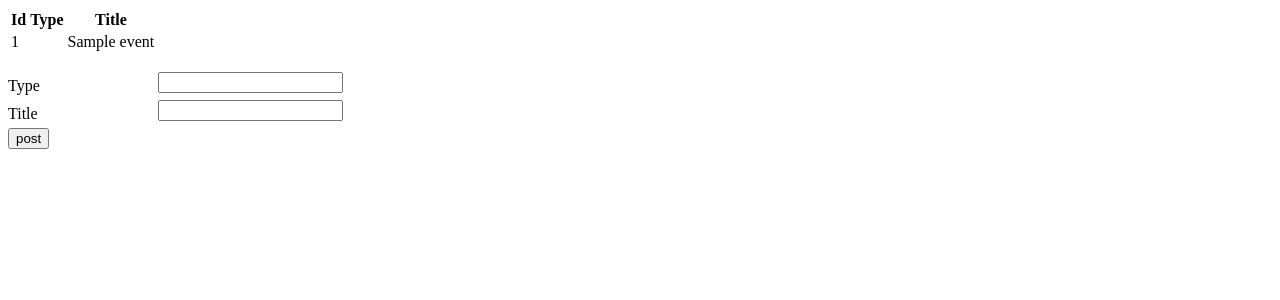
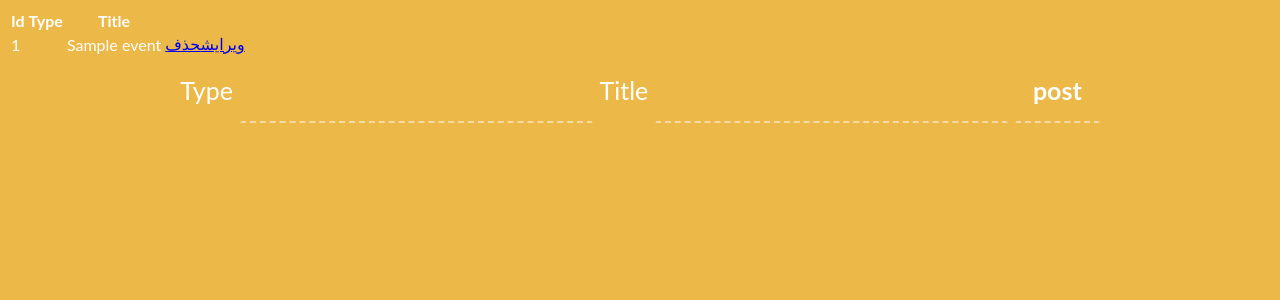
Before and after one commit to tayyebi/SKajular, a PHP site: page /events.php in a window 1280 px wide. Shown: the top 300 px of the page. Run offline with PHP 8.4, Linux system fonts and the light colour scheme; tables that the repository leaves empty or names only in its code hold one stand-in row (values such as "Sample post"); data that the repository does not hold is empty.

Commit message:
added theme by codepen.io/erlenmasson

```diff
--- a/css/events.css
+++ b/css/events.css
@@ -1,11 +1,158 @@
-form label {
-	float: left;
-	width: 150px;
-	margin-bottom: 5px;
-	margin-top: 5px;
-}
-.clear {
+body {
+	font-family: 'Lato', georgia;
+	font-size: 25px;
+	color: rgba(255, 255, 255, 1);
+	background-color: rgba(236, 181, 62, 0.95);
+	text-align: center;
+	font-weight: 300;
+	-webkit-font-smoothing: antialiased;
+  }
+
+  #contact-form {
+	max-width: 90%;
+	margin: 0 auto;
+  }
+
+  label {
+	font-weight: 400;
+	cursor: pointer;
+  }
+
+  textarea,
+  input {
+	border: none;
+	outline: none;
+	border-radius: 0;
+	text-align: center;
+	background: none;
+	font-weight: 700;
+	font-family: 'Lato', georgia;
+	font-size: 25px;
+	color: rgba(255, 255, 255, 1);
+	max-width: 90%;
+	padding: 1rem;
+	border: 2px dashed rgba(255, 255, 255, 0);
+	box-sizing: border-box;
+	cursor: text;
+  }
+
+  textarea {
+	text-align: left;
+	/* overflow:hidden; */
+
+	resize: none;
+	width: 90%;
+	border-color: rgba(255, 255, 255, 0)
+  }
+
+  textarea:focus {
+	background-color: rgba(255, 255, 255, 0.2);
+	border: 2px dashed rgba(255, 255, 255, 1);
+  }
+
+  textarea:focus:required:valid {
+	border: 2px solid rgba(255, 255, 255, 0);
+	border-bottom: 2px solid rgba(255, 255, 255, 0.2);
+  }
+
+  textarea:required:valid {
+	border-bottom: 2px solid rgba(255, 255, 255, 0.2);
+  }
+
+  input {
+	border-bottom: 2px dashed rgba(255, 255, 255, 0.5);
+  }
+
+  input:required,
+  textarea:required {
+	border-bottom: 2px dashed rgba(255, 255, 255, 0.5);
+  }
+
+  input:focus {
+	border-bottom: 2px dashed rgba(255, 255, 255, 1);
+	background-color: rgba(255, 255, 255, 0.2);
+  }
+
+  input:required:valid {
+	border-bottom: 2px solid rgba(255, 255, 255, 0.2);
+  }
+
+  input:required:invalid {
+	color: rgba(255, 255, 255, 0.5);
+  }
+
+  ::-webkit-input-placeholder {
+	text-align: center;
+	color: rgba(255, 255, 255, 0.4);
+	font-style: italic;
+	font-weight: 400;
+  }
+
+  :-moz-placeholder {
+	/* Firefox 18- */
+
+	text-align: center;
+	color: rgba(255, 255, 255, 0.4);
+	font-style: italic;
+	font-weight: 400;
+  }
+
+  ::-moz-placeholder {
+	/* Firefox 19+ */
+
+	text-align: center;
+	color: rgba(255, 255, 255, 0.4);
+	font-style: italic;
+	font-weight: 400;
+  }
+
+  :-ms-input-placeholder {
+	text-align: center;
+	color: rgba(255, 255, 255, 0.4);
+	font-style: italic;
+	font-weight: 400;
+  }
+
+  .expanding {
+	vertical-align: top;
+  }
+
+  .send-icn {
+	fill: rgba(255, 255, 255, 1)
+  }
+
+  .send-icn:hover {
+	fill: rgba(0, 0, 0, 1);
+	cursor: pointer;
+  }
+
+  button {
+	background: none;
+	border: none;
+	outline: none;
+	margin: 2vmax;
+  }
+
+  button:hover small {
+	opacity: 1;
+  }
+
+  small {
 	display: block;
-	clear: both;
-	width: 100%;
-}
+	opacity: 0;
+  }
+
+  .website {
+	opacity: 1;
+	font-size: 16px;
+	color: white;
+	position: relative;
+	text-align: center;
+	display: block;
+	margin-top: 7%;
+
+  }
+
+  .website a {
+	color: white;
+  }
--- a/datagrid.php
+++ b/datagrid.php
@@ -15,6 +15,7 @@ function tableHead( $result ) {
     foreach ( $x as $k => $y ) {
         echo '<th>' . ucfirst( $k ) . '</th>';
     }
+    echo '<th></th>';
     echo '</tr>';
     break;
     }
@@ -28,6 +29,8 @@ function tableBody( $result ) {
     foreach ( $x as $y ) {
         echo '<td>' . $y . '</td>';
     }
+    echo '<td><a href="' . $_SERVER['PHP_SELF'] . '?edit=' . $x['Id'] . '">ویرایش</a>';
+    echo '<a href="' . $_SERVER['PHP_SELF'] . '?delete=' . $x['Id'] . '">حذف</a></td>';
     echo '</tr>';
     }
     echo '</tbody>';
--- a/events.php
+++ b/events.php
@@ -55,19 +55,19 @@ if (isset($_POST['event']))
 
 <head>
   <meta charset="UTF-8">
-  <title>اسکژولار | روز <?php echo $date?></title>
+  <title>اسکژولار | رویداد <?php echo $date?></title>
 
   <link rel="stylesheet" href="css/events.css">
 </head>
 <body>
-    <form id="form1" name="form1" method="post" action="events.php">
+    <form method="post" action="events.php">
     <input type="hidden" name="Id" id="Id" />
-    <br class="clear" />
-    <label for="Type">Type</label><input type="text" name="Type" id="Type" />
-    <br class="clear" />
-    <label for="Title">Title</label><input type="text" name="Title" id="Title" />
-    <br class="clear" />
+    <label for="Type">Type</label>
+    <input type="text" name="Type" id="Type" />
+    <label for="Title">Title</label>
+    <input type="text" name="Title" id="Title" />
     <input type="submit" name="event" value="post" />
     </form>
 </body>
+<script  src="js/events.js"></script>
 </html>
--- /dev/null
+++ b/js/events.js
@@ -0,0 +1,68 @@
+// Auto resize input
+function resizeInput() {
+    $(this).attr('size', $(this).val().length);
+}
+
+$('input[type="text"], input[type="email"]')
+    // event handler
+    .keyup(resizeInput)
+    // resize on page load
+    .each(resizeInput);
+
+
+console.clear();
+// Adapted from georgepapadakis.me/demo/expanding-textarea.html
+(function(){
+
+  var textareas = document.querySelectorAll('.expanding'),
+
+      resize = function(t) {
+        t.style.height = 'auto';
+        t.style.overflow = 'hidden'; // Ensure scrollbar doesn't interfere with the true height of the text.
+        t.style.height = (t.scrollHeight + t.offset ) + 'px';
+        t.style.overflow = '';
+      },
+
+      attachResize = function(t) {
+        if ( t ) {
+          console.log('t.className',t.className);
+          t.offset = !window.opera ? (t.offsetHeight - t.clientHeight) : (t.offsetHeight + parseInt(window.getComputedStyle(t, null).getPropertyValue('border-top-width')));
+
+          resize(t);
+
+          if ( t.addEventListener ) {
+            t.addEventListener('input', function() { resize(t); });
+            t.addEventListener('mouseup', function() { resize(t); }); // set height after user resize
+          }
+
+          t['attachEvent'] && t.attachEvent('onkeyup', function() { resize(t); });
+        }
+      };
+
+  // IE7 support
+  if ( !document.querySelectorAll ) {
+
+    function getElementsByClass(searchClass,node,tag) {
+      var classElements = new Array();
+      node = node || document;
+      tag = tag || '*';
+      var els = node.getElementsByTagName(tag);
+      var elsLen = els.length;
+      var pattern = new RegExp("(^|\\s)"+searchClass+"(\\s|$)");
+      for (i = 0, j = 0; i < elsLen; i++) {
+        if ( pattern.test(els[i].className) ) {
+          classElements[j] = els[i];
+          j++;
+        }
+      }
+      return classElements;
+    }
+
+    textareas = getElementsByClass('expanding');
+  }
+
+  for (var i = 0; i < textareas.length; i++ ) {
+    attachResize(textareas[i]);
+  }
+
+})();
```
